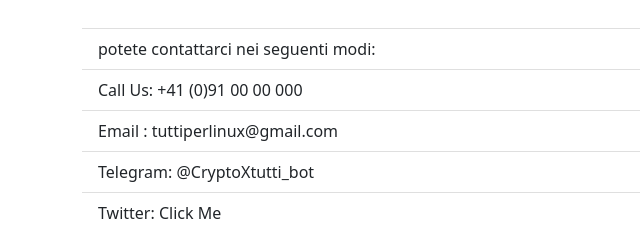
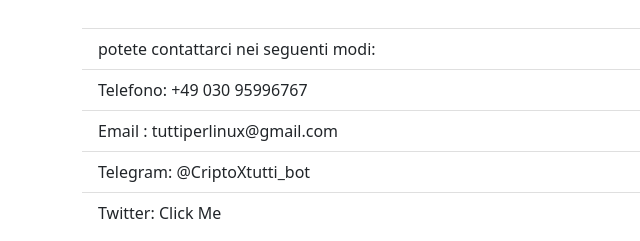
Before and after one commit to lordisil72/criptopertutti, a plain HTML site: page index.html in a window 1280 px wide. Shown: the part 2470-2711 px from the top of the page, 0-640 px from the left. Drawn offline with nearby package versions, Linux system fonts and the light colour scheme.

Commit message:
nono deploy cambio contatti e nominativi

```diff
--- a/index.html
+++ b/index.html
@@ -244,9 +244,9 @@
   <ul class="list-group list-group-flush">
     <li class="list-group-item"></li>
     <li class="list-group-item">potete contattarci nei seguenti modi:</li>
-    <li class="list-group-item">Call Us: +41 (0)91 00 00 000</li>
+    <li class="list-group-item">Telefono: +49 030 95996767</li>
     <li class="list-group-item">Email  : tuttiperlinux@gmail.com</li>
-	<li class="list-group-item">Telegram: @CryptoXtutti_bot</li>
+	<li class="list-group-item">Telegram: @CriptoXtutti_bot</li>
     <li class="list-group-item">Twitter: Click Me</li>
   </ul>
 </div>
```
